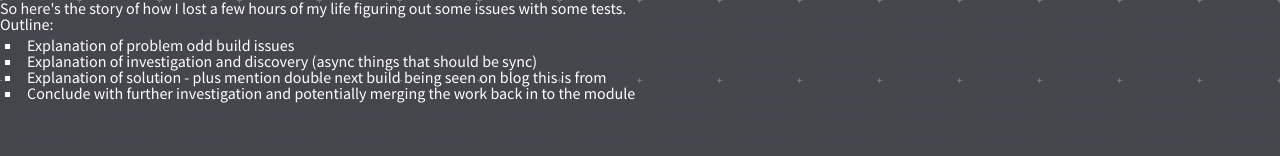
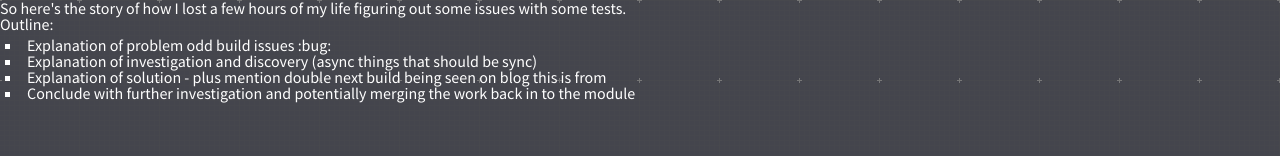
Before and after one commit to StephaneP/mael, a Next.js app: page /posts/next-mdx-enhanced-build in a window 1280 px wide. Shown: the top 156 px of the page. Built offline with nearby package versions, Linux system fonts and the light colour scheme.

Commit message:
feat: 🎸 Add emoji support for remark

```diff
--- a/next.config.js
+++ b/next.config.js
@@ -11,6 +11,7 @@ const mdxOptions = {
     require('remark-autolink-headings'),
     require('remark-slug'),
     require('remark-code-titles'),
+    require('remark-emoji')
   ],
   rehypePlugins: [mdxPrism],
   extendFrontMatter: {
--- a/package.json
+++ b/package.json
@@ -20,6 +20,7 @@
     "rehype": "^10.0.0",
     "remark-autolink-headings": "^6.0.0",
     "remark-code-titles": "^0.1.1",
+    "remark-emoji": "^2.1.0",
     "remark-slug": "^6.0.0"
   },
   "devDependencies": {
--- a/pages/posts/next-mdx-enhanced-build.mdx
+++ b/pages/posts/next-mdx-enhanced-build.mdx
@@ -8,7 +8,7 @@ So here's the story of how I lost a few hours of my life figuring out some issue
 
 Outline:
 
-- Explanation of problem odd build issues
+- Explanation of problem odd build issues :bug:
 - Explanation of investigation and discovery (async things that should be sync)
 - Explanation of solution - plus mention double `next build` being seen on blog this is from
 - Conclude with further investigation and potentially merging the work back in to the module
```
Also changed, not shown: 1 other file (tests, documents, lock files or other folders).
